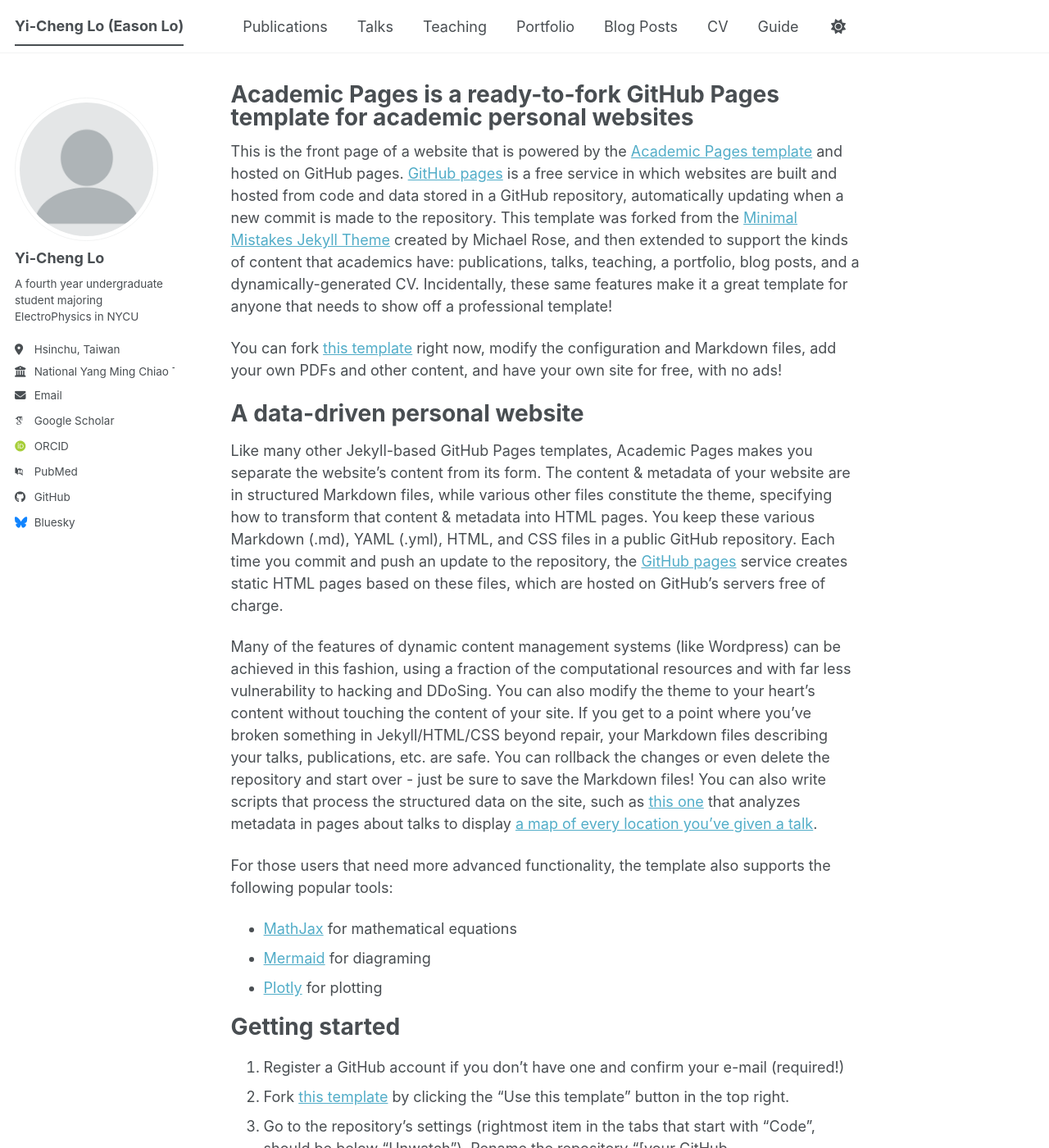
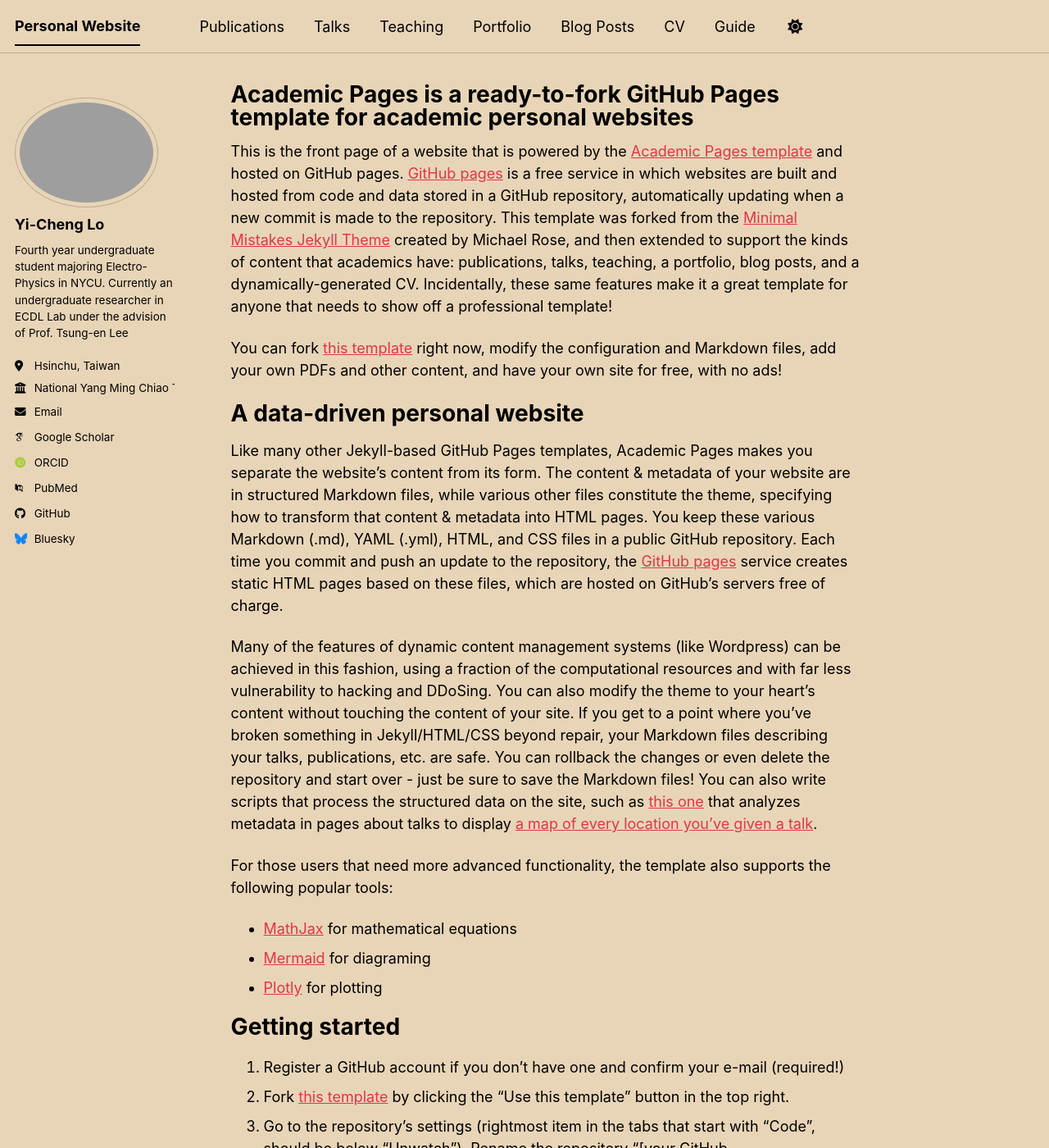
Before and after one commit to Deulgisocute/easonlocv, a Jekyll site: the page built from _pages/about.md, in a window 1280 px wide and 1400 px high. Shown: the whole window at 82% size. Built offline with Jekyll 4.4.1, drawn with Linux system fonts in a browser that asks for light colours; some web fonts are replaced; a script bundle is joined from its source files by our own code; library files that are not in the unit come from our copies; some of the changed text lies outside the part shown.

Commit message:
Update _config.yml

```diff
--- a/_config.yml
+++ b/_config.yml
@@ -8,10 +8,10 @@
 
 # Basic Site Settings
 locale                   : "en-US"
-site_theme               : "default" # The available themes options are "default", "air", "sunrise", "mint", "dirt" and "contrast"
-title                    : "Yi-Cheng Lo (Eason Lo)"
+site_theme               : "sunrise" # The available themes options are "default", "air", "sunrise", "mint", "dirt" and "contrast"
+title                    : "Personal Website"
 title_separator          : "-"
-name                     : &name "Yi-Cheng Lo (羅儀誠)"
+name                     : &name "Yi-Cheng Lo (Eason Lo)"
 description              : &description "Your Name's academic portfolio"   # Update this with a general description of your site, this is the default if not overridden by a page
 url                      : https://deulgisocute.github.io # The base hostname & protocol for your site e.g. "https://[your GitHub username].github.io",
                                                            # or if you already have some other page hosted on Github then use "https://[your GitHub username].github.io/[Your Repo Name]"
@@ -23,10 +23,10 @@
 #               Additional customization can be done by editing /_includes/author-profile.html
 author:
   # Biographic information
-  avatar           : "profile.png"
+  avatar           : "profile.jpeg"
   name             : "Yi-Cheng Lo"
   pronouns         : # example: "she/her"
-  bio              : "A fourth year undergraduate student majoring ElectroPhysics in NYCU"
+  bio              : "Fourth year undergraduate student majoring Electro-Physics in NYCU. Currently an undergraduate researcher in ECDL Lab under the advision of Prof. Tsung-en Lee"
   location         : "Hsinchu, Taiwan"
   employer         : "National Yang Ming Chiao Tung University"
   uri              : # URL
@@ -34,6 +34,7 @@
 
   # Academic websites
   academia         : # URL
+  Labwebsit        : "https://sites.google.com/view/nycu-ecdl"
   arxiv            : # URL - Update with the correct link to your profile
   googlescholar    : "https://scholar.google.com/citations?user=PS_CX0AAAAAJ"
   inspire-hep      : # URL
```
